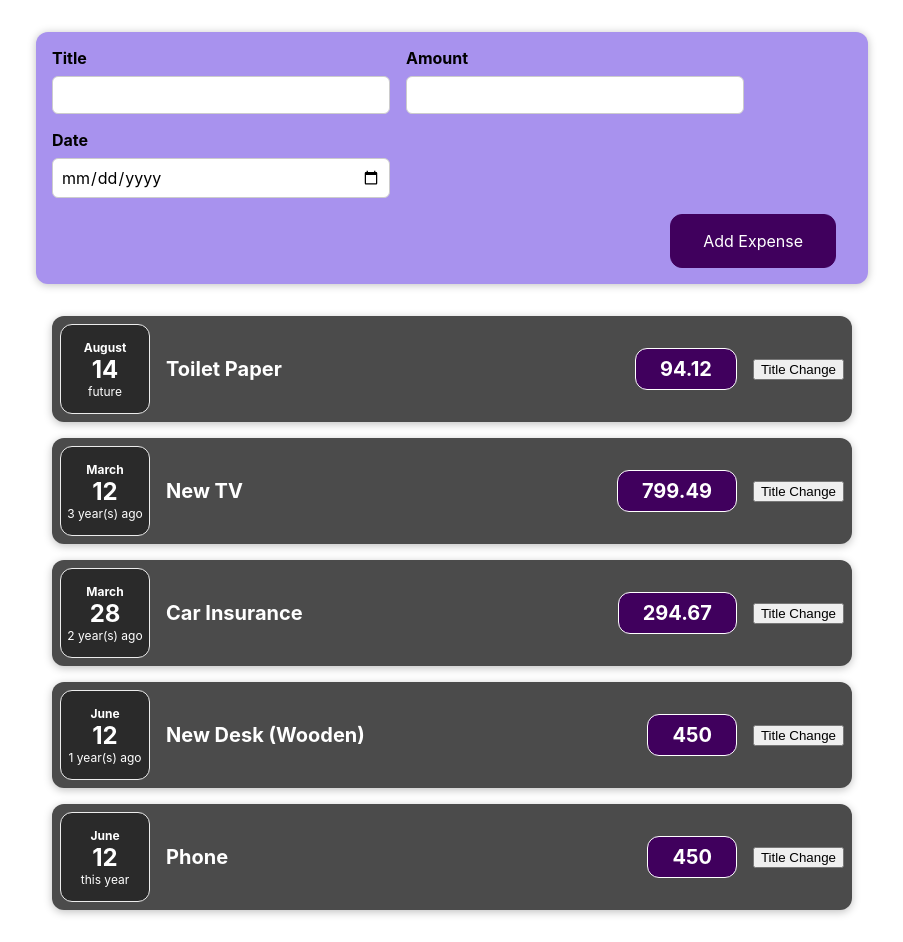
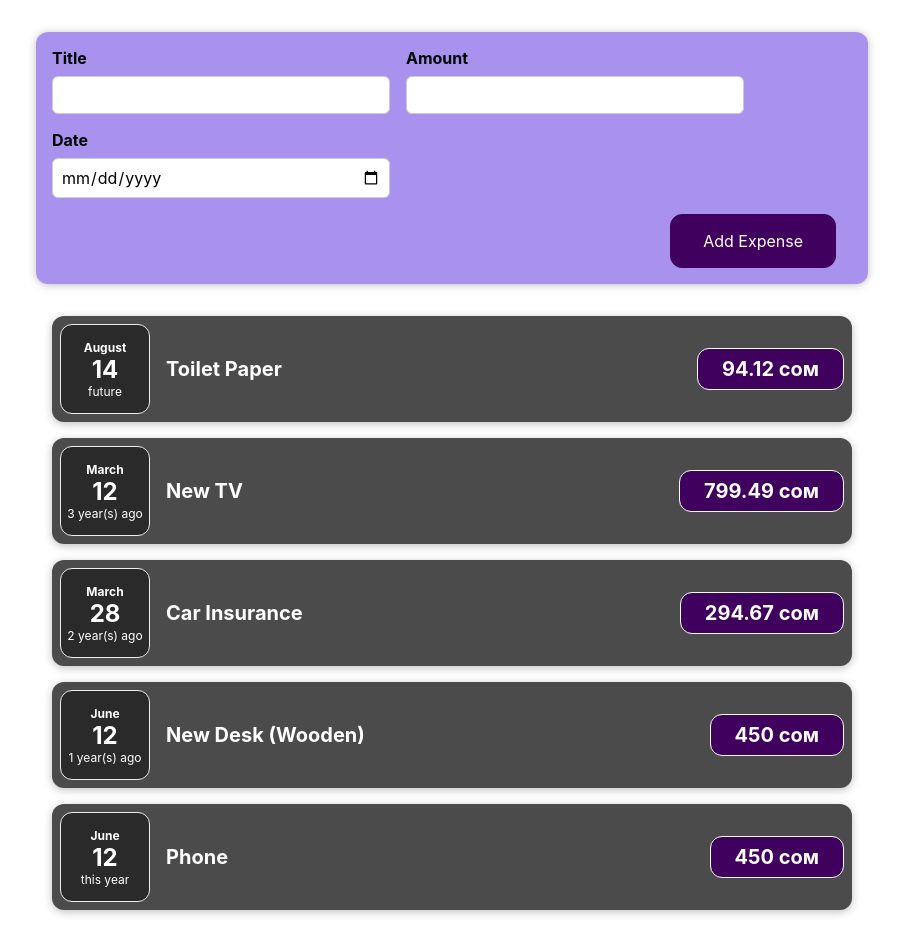
Before and after one commit to bilalimus/hw15, a React (Create React App) app: page / in a window 1280 px wide. Shown: the whole page, without its empty margins (188-1091 px from the left). Built offline with nearby package versions, Linux system fonts and the light colour scheme.

Commit message:
ExpenseItem.jsx translated to class

```diff
--- a/src/components/Expenses/ExpenseItem.jsx
+++ b/src/components/Expenses/ExpenseItem.jsx
@@ -1,25 +1,19 @@
-import { useState } from 'react';
-import ExpenseDate from './ExpenseDate'
-import './ExpenseItem.css'
+import { Component } from "react";
+import ExpenseDate from "./ExpenseDate";
+import "./ExpenseItem.css";
 
-
-
-function ExpenseItem(props){
-    const [localTitle, setLocalTitle] = useState(props.title)
-function titleChanger (){
-    setLocalTitle('updated')
+class ExpenseItem extends Component {
+  render() {
+    return (
+      <div className="expense-item">
+        <ExpenseDate date={this.props.date} />
+        <div className="expense-item__description">
+          <h2>{this.props.title}</h2>
+          <div className="expense-item__price">{this.props.amount} сом</div>
+        </div>
+      </div>
+    );
+  }
 }
 
-    return (
-        <div className='expense-item'>
-            <ExpenseDate date={props.date}/>
-            <div className='expense-item__description'>
-                <h2>{localTitle}</h2>
-                <div className='expense-item__price'>{props.amount}</div>
-                <button onClick={titleChanger}>Title Change</button>
-            </div>
-        </div>
-    )
-}
-
-export default ExpenseItem
+export default ExpenseItem;
```
